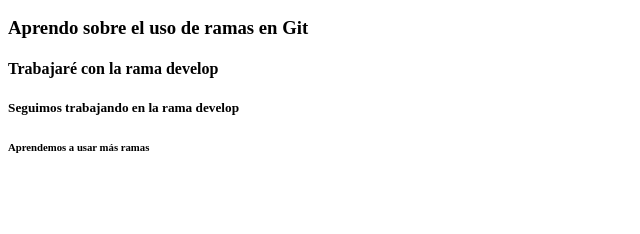
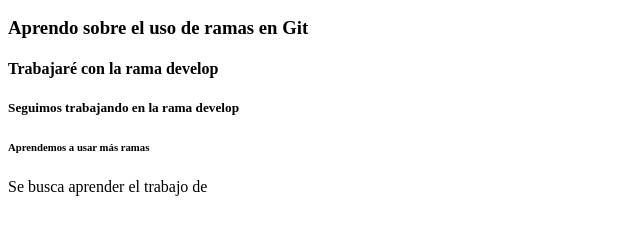
Before and after one commit to elliotgaramendi/learning-git, a plain HTML site: page index.html in a window 1280 px wide. Shown: the part 110-344 px from the top of the page, without its empty margins (0-640 px from the left). Drawn offline with Linux system fonts and the light colour scheme.

Commit message:
Se indica en parrafo que se quiere aprender git flow

```diff
--- a/index.html
+++ b/index.html
@@ -12,5 +12,6 @@
     <h4>Trabajaré con la rama develop</h4>
     <h5>Seguimos trabajando en la rama develop</h5>
     <h6>Aprendemos a usar más ramas</h6>
+    <p>Se busca aprender el trabajo de </p>
 </body>
 </html>
```
